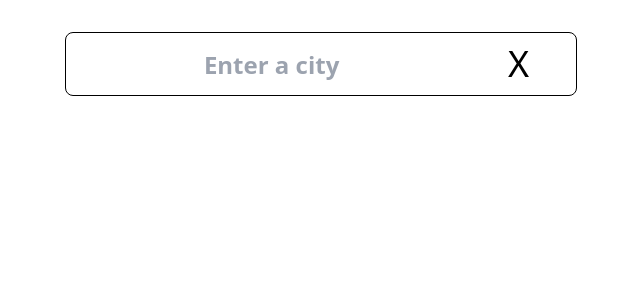
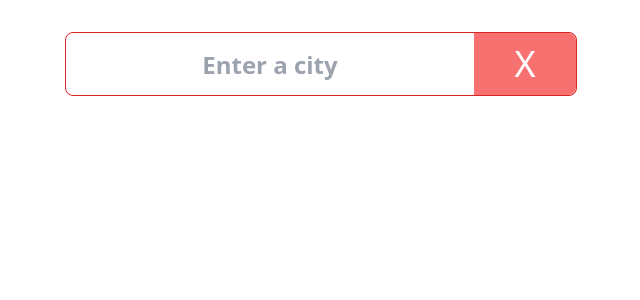
Before and after one commit to TKPending/WeatherApp, a Next.js app: page / in a window 1280 px wide. Shown: the top 300 px of the page, without its empty margins (319-959 px from the left). Built offline with nearby package versions, Linux system fonts and the light colour scheme.

Commit message:
WA-4 Updated search bar

```diff
--- a/app/page.js
+++ b/app/page.js
@@ -4,19 +4,32 @@ import React from 'react'
 import SearchBar from '@/components/SearchBar'
 import BackgroundGif from "@/components/BackgroundGif";
 import DayCarousel from '@/components/DayCarousel';
-import WeatherCard from '@/components/WeatherCard';
-import { useState } from 'react';
+import { useState, useEffect } from 'react';
 
 export default function Home() {
 
   const [weatherData, setWeatherData] = useState({});
   const [selectedDay, setSelectedDay] = useState(0);
 
+  // Hide background
+  const hideBackground = () => {
+    document.body.style.backgroundImage = "none";
+    document.body.style.backgroundSize = "cover";
+    document.body.style.backgroundRepeat = "no-repeat";
+    document.body.style.backgroundAttachment = "fixed";
+  };
+
+  // User presses on the X button
+  const handleXClick = () => {
+    setWeatherData({});
+    setSelectedDay(0);
+    hideBackground();
+  }
 
   return (
     <body className="flex max-h-screen max-w-screen flex-col items-center">
       {/* <h1>Homepage</h1> */}
-      <SearchBar setWeatherData={setWeatherData} />
+      <SearchBar setWeatherData={setWeatherData} handleClick={handleXClick} />
 
       {selectedDay != 0 && <BackgroundGif selectedDay={selectedDay} />}
 
--- a/components/SearchBar.jsx
+++ b/components/SearchBar.jsx
@@ -4,12 +4,14 @@ import { useState, useEffect } from "react";
 import SearchHistory from "./SearchHistory";
 import { ApiClient } from "@/utils/ApiClient";
 
-const SearchBar = ({ setWeatherData }) => {
+const SearchBar = ({ setWeatherData, handleClick }) => {
   const [searchText, setSearchText] = useState("");
   const [checkSearch, setCheckSearch] = useState(true);
   const [renderHistory, setRenderHistory] = useState(false);
   const [pressedEnter, setPressedEnter] = useState(false);
+  const [pressedAutoFill, setPressedAutoFill] = useState(false);
 
+  // API Client
   const apiClient = new ApiClient();
 
   // Update Text
@@ -18,7 +20,7 @@ const SearchBar = ({ setWeatherData }) => {
     setSearchText(value);
     if (value.length === 0) {
       setRenderHistory(false);
-      setWeatherData({});
+      handleClick()
       return;
     }
     setRenderHistory(true);
@@ -28,6 +30,7 @@ const SearchBar = ({ setWeatherData }) => {
   const handleClearSearch = () => {
     setSearchText("");
     setRenderHistory(false);
+    handleClick();
   };
 
   // Update local history with search history
@@ -57,7 +60,7 @@ const SearchBar = ({ setWeatherData }) => {
 
   // Handle Enter
   const handleSubmit = async (event) => {
-    event.preventDefault();
+    event?.preventDefault();
 
     if (searchText === "") {
       searchEmpty();
@@ -84,32 +87,39 @@ const SearchBar = ({ setWeatherData }) => {
     setPressedEnter(false);
   };
 
+  useEffect(() => {
+    if (pressedAutoFill) {
+      handleSubmit();
+      setPressedAutoFill(false);
+    }
+  }, [searchText])
+
   return (
-    <div className="w-2/5 h-16 mt-8 p-2 border border-black rounded-lg z-10">
+    <div className="w-2/5 h-16 mt-8 border border-red-600 bg-red-200 rounded-lg z-10">
       {checkSearch && (
         <form
           id={"search-bar"}
-          className="flex w-full h-full bg-green z-0"
+          className="flex w-full h-full z-0 overflow-hidden rounded-lg"
           onSubmit={handleSubmit}
         >
           <input
             onChange={handleSearchText}
             value={searchText}
-            className="font-semibold h-full w-4/5 text-center text-2xl outline-none"
+            className="font-semibold h-full w-4/5 text-center text-2xl outline-none bg-white"
             type="text"
             placeholder="Enter a city"
           />
 
           <div
             onClick={handleClearSearch}
-            className="w-1/5 flex justify-center items-center"
+            className="w-1/5 flex justify-center items-center hover:bg-red-600 border-lg bg-red-400 h-full"
           >
-            <p className="text-4xl hover:scale-105 hover:text-orange-900">X</p>
+            <p className="text-4xl text-white ">X</p>
           </div>
         </form>
       )}
       {!checkSearch && (
-        <div className="flex w-full h-full bg-red-500 text-center items-center justify-center z-0 transition-500">
+        <div className="flex w-full h-full bg-red-400 text-center items-center justify-center z-0 transition-500">
           <p className="text-white text-4xl font-semibold">
             Location doesn't exist
           </p>
@@ -121,6 +131,7 @@ const SearchBar = ({ setWeatherData }) => {
           setRenderHistory={setRenderHistory}
           setSearchText={setSearchText}
           pressedEnter={pressedEnter}
+          setPressedAutoFill={setPressedAutoFill}
         />
       )}
     </div>
--- a/components/SearchHistory.jsx
+++ b/components/SearchHistory.jsx
@@ -2,7 +2,7 @@
 
 import { useState, useEffect } from "react";
 
-const SearchHistory = ({setRenderHistory, setSearchText, pressedEnter}) => {
+const SearchHistory = ({setRenderHistory, setSearchText, pressedEnter, setPressedAutoFill}) => {
   const [currentSearchHistory, setCurrentSearchHistory] = useState([]);
 
 
@@ -38,6 +38,7 @@ const SearchHistory = ({setRenderHistory, setSearchText, pressedEnter}) => {
   const autoFillSearch = (location) => {
     setSearchText(location);
     setRenderHistory(false);
+    setPressedAutoFill(true);
   }
 
   return (
@@ -49,8 +50,8 @@ const SearchHistory = ({setRenderHistory, setSearchText, pressedEnter}) => {
                 <div className="w-4/5 h-full flex items-center justify-center">
                     <p className="text-2xl">{location}</p>
                 </div>
-                <div className="w-1/5 h-full flex items-center justify-center">
-                    <p onClick={(event) => removeSearchHistory(index, event)} className="text-2xl hover:scale-105 hover:text-orange-900">X</p>
+                <div onClick={(event) => removeSearchHistory(index, event)} className="w-1/5 h-full flex items-center bg-red-200 hover:bg-red-400 justify-center">
+                    <p className="text-2xl hover:scale-105 hover:text-orange-900">X</p>
                 </div>
             </div>
             ))}
```
